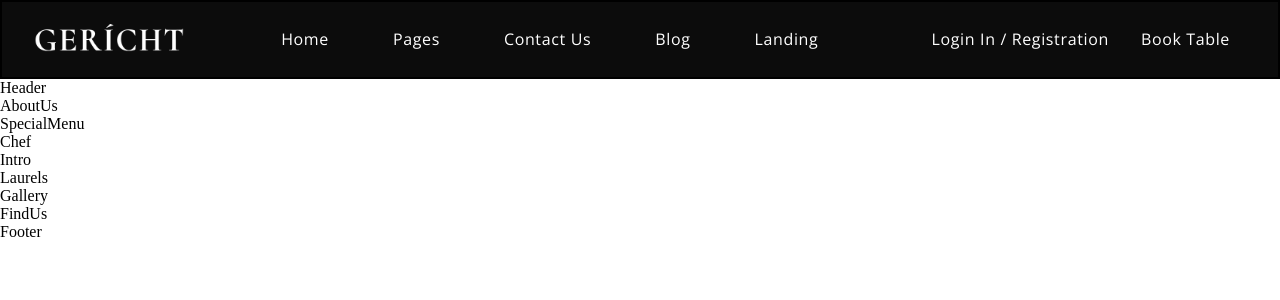
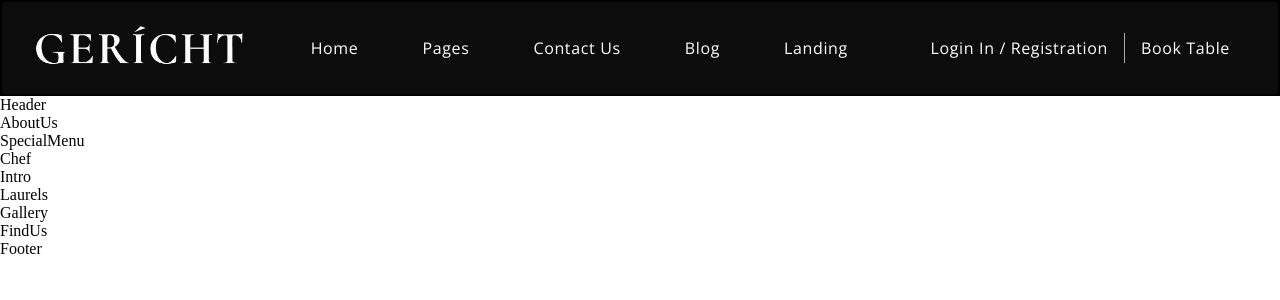
Before and after one commit to Daviviniciusdev/restaurant, a React (Create React App) app: page / in a window 1280 px wide. Shown: the top 300 px of the page. Built offline with nearby package versions, Linux system fonts and the light colour scheme; a web font is replaced by a local one.

Commit message:
add line in login section and responsive mobile

```diff
--- a/src/components/Navbar/Navbar.css
+++ b/src/components/Navbar/Navbar.css
@@ -41,6 +41,11 @@
     display: flex;
     justify-content: flex-end;
     align-items: center;
+}
+.app__navbar-login div {
+    width: 1px;
+    height: 30px;
+    background-color: var(--color-grey);
 }
 
 .app__navbar-login a {
@@ -89,17 +94,25 @@
     color: var(--color-golden);
     margin: 2rem;
     text-align: center;
-    font-family: var(--font-family);
+    font-family: var(--font-base);
     font-size: 2rem;
 
     cursor: pointer;
 }
 
+.app__navbar-smallscren-links li:hover {
+    color: var(--color-white);
+}
 
 
 
 
+@media screen and (max-width: 2000px) {
 
+    .app__navbar-logo img {
+        width: 210px;
+    }
+}
 
 
 
@@ -116,3 +129,20 @@
 
     }
 }
+
+
+@media screen and (max-width: 650px) {
+
+    .app__navbar {
+        padding: 1rem;
+    }
+
+    .app__navbar-login {
+        display: none;
+    }
+
+
+    .app__navbar-logo img {
+        width: 110px;
+    }
+}
--- a/src/components/Navbar/Navbar.jsx
+++ b/src/components/Navbar/Navbar.jsx
@@ -20,6 +20,7 @@ const Navbar = () => {
     </ul>
     <div className="app__navbar-login">
       <a href="#login" className='p__opensans'>Login in / Registration</a>
+      <div />
       <a href="/" className='p__opensans'>Book Table</a>
     </div>
     <div className='app__navbar-smallscreen'>
```
